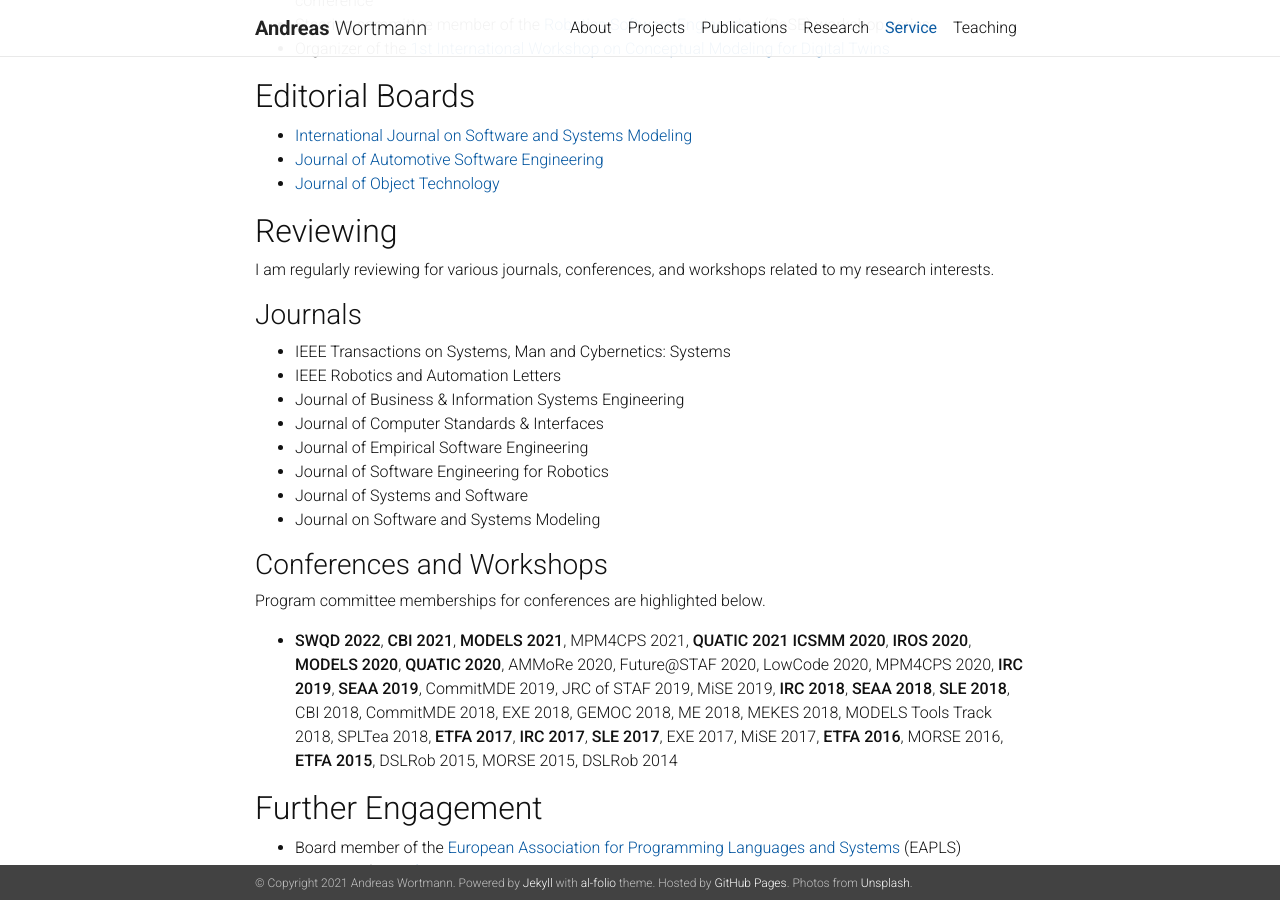
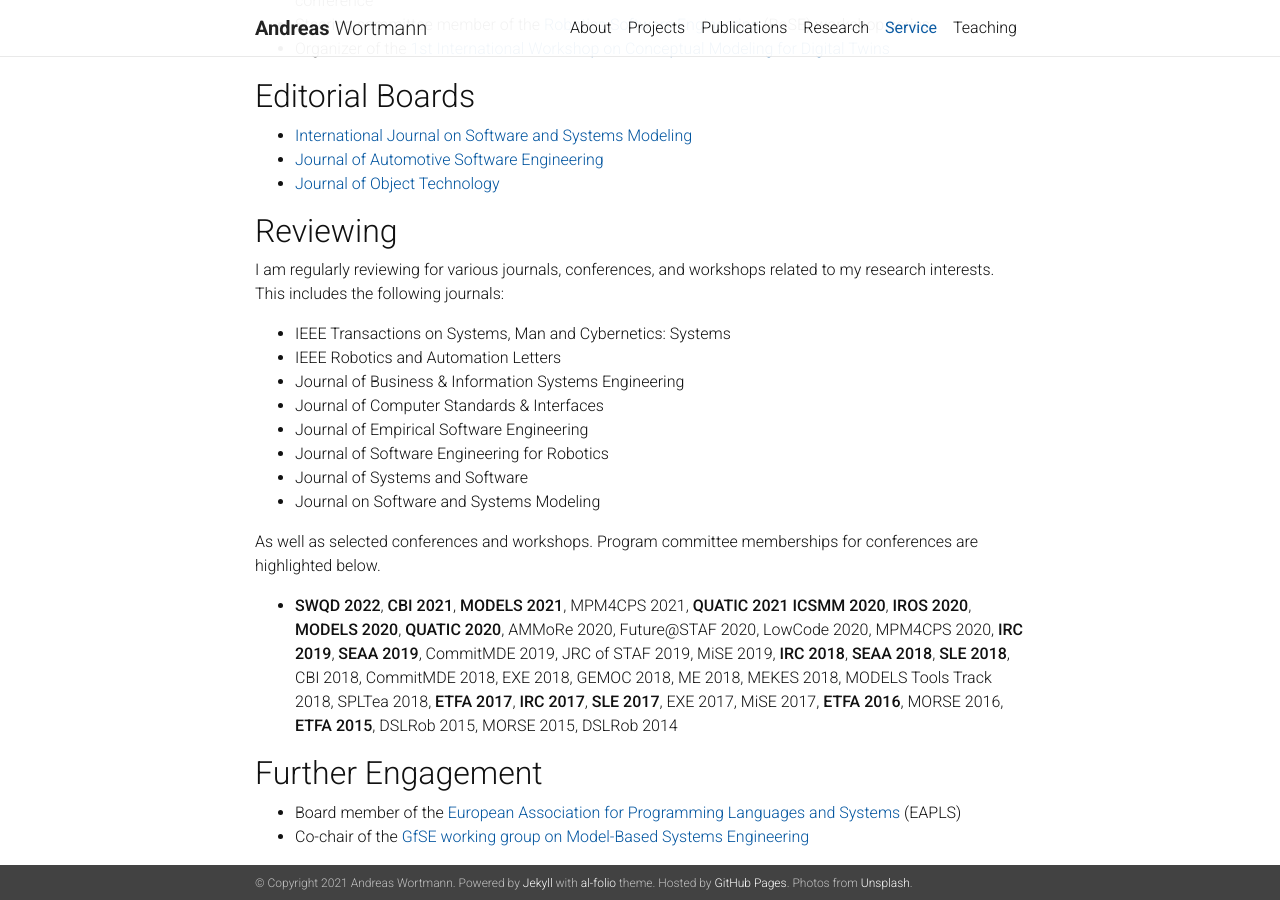
Before and after one commit to awortmann/awortmann.github.io, a Jekyll site: the page built from _pages/service.md, in a window 1280 px wide and 900 px high, scrolled down 481 px. Built offline with Jekyll 4.4.1, drawn with Linux system fonts in a browser that asks for light colours; nearby versions of some CDN libraries; a style sheet for code colours, icons or effects is not loaded.

Commit message:
Minor update

```diff
--- a/_pages/service.md
+++ b/_pages/service.md
@@ -29,9 +29,7 @@ Overall, I have chaired for over 25 conferences and workshops. Please find selec
 
 ## Reviewing
 
-I am regularly reviewing for various journals, conferences, and workshops related to my research interests.
-
-### Journals
+I am regularly reviewing for various journals, conferences, and workshops related to my research interests. This includes the following journals:
 
 - IEEE Transactions on Systems, Man and Cybernetics: Systems
 - IEEE Robotics and Automation Letters
@@ -42,9 +40,7 @@ I am regularly reviewing for various journals, conferences, and workshops relate
 - Journal of Systems and Software
 - Journal on Software and Systems Modeling
 
-### Conferences and Workshops
-
-Program committee memberships for conferences are highlighted below.
+As well as selected conferences and workshops. Program committee memberships for conferences are highlighted below.
 
 - **SWQD 2022**, **CBI 2021**, **MODELS 2021**,  MPM4CPS 2021,  **QUATIC 2021**  **ICSMM 2020**,  **IROS 2020**,  **MODELS 2020**,  **QUATIC 2020**,  AMMoRe 2020, Future@STAF 2020,  LowCode 2020,  MPM4CPS 2020,  **IRC 2019**,  **SEAA 2019**, CommitMDE 2019, JRC of STAF 2019,  MiSE 2019,  **IRC 2018**,  **SEAA 2018**,  **SLE 2018**,  CBI 2018,  CommitMDE 2018, EXE 2018, GEMOC 2018,  ME 2018,  MEKES 2018,  MODELS Tools Track 2018,  SPLTea 2018,  **ETFA 2017**,  **IRC 2017**, **SLE 2017**,  EXE 2017, MiSE 2017,  **ETFA 2016**,  MORSE 2016,
 **ETFA 2015**,  DSLRob 2015,  MORSE 2015,  DSLRob 2014
```
